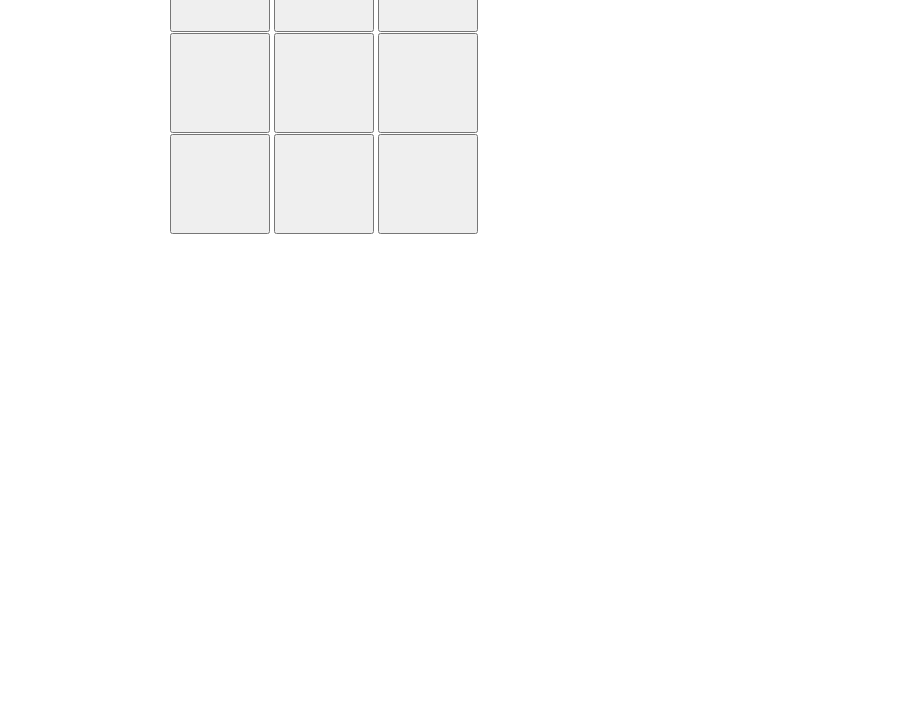
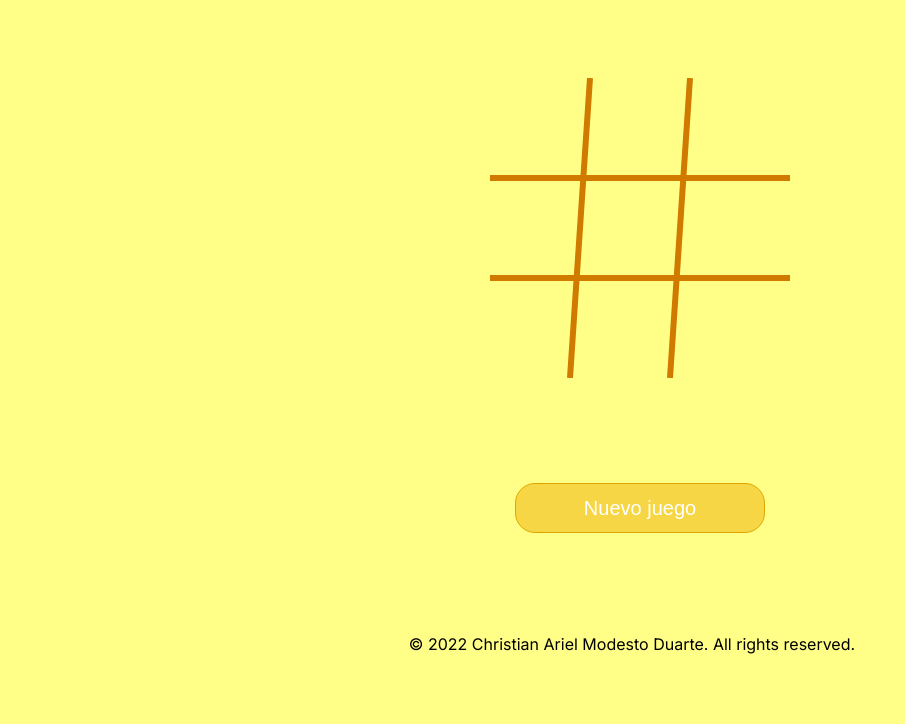
Before and after one commit to camduarte/tateti, a plain HTML site: page index.html in a window 1280 px wide. Shown: the part 76-800 px from the top of the page, without its empty margins (0-905 px from the left). Drawn offline with Linux system fonts and the light colour scheme.

Commit message:
Agrego estilo y dibujo la tabla.

```diff
--- /dev/null
+++ b/css/reset.css
@@ -0,0 +1,48 @@
+/* http://meyerweb.com/eric/tools/css/reset/
+   v2.0 | 20110126
+   License: none (public domain)
+*/
+
+html, body, div, span, applet, object, iframe,
+h1, h2, h3, h4, h5, h6, p, blockquote, pre,
+a, abbr, acronym, address, big, cite, code,
+del, dfn, em, img, ins, kbd, q, s, samp,
+small, strike, strong, sub, sup, tt, var,
+b, u, i, center,
+dl, dt, dd, ol, ul, li,
+fieldset, form, label, legend,
+table, caption, tbody, tfoot, thead, tr, th, td,
+article, aside, canvas, details, embed,
+figure, figcaption, footer, header, hgroup,
+menu, nav, output, ruby, section, summary,
+time, mark, audio, video {
+	margin: 0;
+	padding: 0;
+	border: 0;
+	font-size: 100%;
+	font: inherit;
+	vertical-align: baseline;
+}
+/* HTML5 display-role reset for older browsers */
+article, aside, details, figcaption, figure,
+footer, header, hgroup, menu, nav, section {
+	display: block;
+}
+body {
+	line-height: 1;
+}
+ol, ul {
+	list-style: none;
+}
+blockquote, q {
+	quotes: none;
+}
+blockquote:before, blockquote:after,
+q:before, q:after {
+	content: '';
+	content: none;
+}
+table {
+	border-collapse: collapse;
+	border-spacing: 0;
+}
--- a/css/tateti.css
+++ b/css/tateti.css
@@ -1,11 +1,70 @@
-main {
-  width: 940px;
-  margin: 0 auto;
+body {
+  font-family: 'Inter', sans-serif;
+  background-color: #ffff88;
 }
 
-button {
-  display: inline-block;
+.contenedor-principal {
+  height: 100vh;
+}
+
+.contenedor-logo {
+  height: 10%;
+}
+
+.logo {
+  margin-top: 8px;
+  margin-left: 8px;
+  width: 200px;
+  height: 52px;
+}
+
+.contenedor-tateti {
+  height: 70%;
+}
+
+.tateti {
+  height: 80%;
+  display: flex;
+  flex-direction: column;
+  align-items: center;
+  justify-content: center;
+}
+
+#pizarra {
+}
+
+/* .casilla {
   width: 100px;
   height: 100px;
   font-size: 40px;
+} */
+
+.botonera {
+  display: flex;
+  justify-content: center;
+  align-items: center;
+  height: 20%;
 }
+
+.btn-nuevo-juego {
+  background-color: #f6d644;
+  width: 250px;
+  height: 50px;
+  border-radius: 20px;
+  border: 1px solid #e1a700;
+  font-size: 20px;
+  color: #ffffff;
+}
+
+.copyright {
+  height: 20%;
+  display: flex;
+  justify-content: center;
+  align-items: center;
+}
+
+/* FIXME: Workaround para solucionar carga de la fuente. */
+.ocultar {
+  color: #ffff88;
+  font-family: 'Press Start 2P', cursive;
+}
--- a/index.html
+++ b/index.html
@@ -4,28 +4,33 @@
   <meta charset="UTF-8">
   <meta name="viewport" content="width=device-width, initial-scale=1">
   <title>js-tateti</title>
+  <link rel="shortcut icon" href="./img/favicon.ico" type="image/x-icon">
+  <link rel="preconnect" href="https://fonts.googleapis.com">
+  <link rel="preconnect" href="https://fonts.gstatic.com" crossorigin>
+  <link href="https://fonts.googleapis.com/css2?family=Inter&display=swap" rel="stylesheet">
+  <!-- Press Start 2  -->
+  <link rel="preconnect" href="https://fonts.googleapis.com">
+  <link rel="preconnect" href="https://fonts.gstatic.com" crossorigin>
+  <link href="https://fonts.googleapis.com/css2?family=Press+Start+2P&display=swap" rel="stylesheet">
+  <link rel="stylesheet" href="./css/reset.css">
   <link rel="stylesheet" href="./css/tateti.css">
 </head>
   <body>
-    <main>
-      <div id="tateti">
-        <div>
-          <button id="btn00" type="button"></button>
-          <button id="btn01" type="button"></button>
-          <button id="btn02" type="button"></button>
-        </div>
-        <div>
-          <button id="btn10" type="button"></button>
-          <button id="btn11" type="button"></button>
-          <button id="btn12" type="button"></button>
-        </div>
-        <div>
-          <button id="btn20" type="button"></button>
-          <button id="btn21" type="button"></button>
-          <button id="btn22" type="button"></button>
-        </div>
-      </div>
-    </main>
+    <div class="contenedor-principal">
+      <header class="contenedor-logo">
+        <img class="logo" src="./img/wadsoft-logo.png" alt="Logo WADSoft">
+      </header>
+      <main class="contenedor-tateti">
+          <div class="tateti">
+            <canvas id="pizarra" width="300px" height="300px"></canvas>
+          </div>
+          <div class="botonera">
+            <button class="btn-nuevo-juego" type="button">Nuevo juego</button>
+          </div>
+        </main>
+        <!-- FIXME: Workaround para solucionar carga de la fuente. -->
+        <footer class="copyright"><p>&#169; 2022 Christian Ariel Modesto Duarte. All rights reserved.</p><span class="ocultar">.</span></footer>
+    </div>
   <script src="./js/tateti.js"></script>
   </body>
 </html>
--- a/js/tateti.js
+++ b/js/tateti.js
@@ -1,4 +1,36 @@
 (function() {
+  const pizarra = document.getElementById("pizarra");
+  const pincel = pizarra.getContext("2d");
+  const colorMarron = "rgb(208, 122, 0)"
+
+  // Ubicación de los símbolos.
+  const posX00 = 25;
+  const posY00 = 91;
+
+  const posX01 = 125;
+  const posY01 = 91;
+
+  const posX02 = 225;
+  const posY02 = 91;
+
+  const posX10 = 25;
+  const posY10 = 191;
+
+  const posX11 = 125;
+  const posY11 = 191;
+
+  const posX12 = 225;
+  const posY12 = 191;
+
+  const posX20 = 25;
+  const posY20 = 291;
+
+  const posX21 = 125;
+  const posY21 = 291;
+
+  const posX22 = 225;
+  const posY22 = 291;
+
   const jugador1 = "X";
   const jugador2 = "O";
   let turno = jugador1;
@@ -56,58 +88,72 @@
     }
   }
 
-  const btn00 = document.getElementById("btn00");
-  btn00.addEventListener("click", function(evento) {
-    tateti[0,0] = turno;
-    btn00.textContent = turno;
-    cambiarTurno();
-  });
-  const btn01 = document.getElementById("btn01");
-  btn01.addEventListener("click", function(evento) {
-    tateti[0,1] = turno;
-    btn01.textContent = turno;
-    cambiarTurno();
-  });
-  const btn02 = document.getElementById("btn02");
-  btn02.addEventListener("click", function(evento) {
-    tateti[0,2] = turno;
-    btn02.textContent = turno;
-    cambiarTurno();
-  });
-  const btn10 = document.getElementById("btn10");
-  btn10.addEventListener("click", function(evento) {
-    tateti[1,0] = turno;
-    btn10.textContent = turno;
-    cambiarTurno();
-  });
-  const btn11 = document.getElementById("btn11");
-  btn11.addEventListener("click", function(evento) {
-    tateti[1,1] = turno;
-    btn11.textContent = turno;
-    cambiarTurno();
-  });
-  const btn12 = document.getElementById("btn12");
-  btn12.addEventListener("click", function(evento) {
-    tateti[1,2] = turno;
-    btn12.textContent = turno;
-    cambiarTurno();
-  });
-  const btn20 = document.getElementById("btn20");
-  btn20.addEventListener("click", function(evento) {
-    tateti[2,0] = turno;
-    btn20.textContent = turno;
-    cambiarTurno();
-  });
-  const btn21 = document.getElementById("btn21");
-  btn21.addEventListener("click", function(evento) {
-    tateti[2,1] = turno;
-    btn21.textContent = turno;
-    cambiarTurno();
-  });
-  const btn22 = document.getElementById("btn22");
-  btn22.addEventListener("click", function(evento) {
-    tateti[2,2] = turno;
-    btn22.textContent = turno;
+  /**
+   * Dibuja el tateti.
+   */
+  function dibujarTateti() {
+    pincel.strokeStyle = colorMarron;
+    pincel.lineWidth = 6;
+    pincel.beginPath();
+
+    pincel.moveTo(100,0);
+    pincel.lineTo(80,300);
+    pincel.moveTo(200,0);
+    pincel.lineTo(180,300);
+
+    pincel.moveTo(0,100);
+    pincel.lineTo(300, 100);
+    pincel.moveTo(0, 200);
+    pincel.lineTo(300, 200);
+
+    pincel.stroke();
+  }
+
+  /**
+   * Dibuja X o O según corresoponda.
+   *
+   * @param x la posición en el eje x del símbolo.
+   * @param y la posición en el eje y del símbolo.
+   */
+  function dibujarSimbolo(x,y) {
+    let pressStart2PFuente = new FontFace("Press Start 2P", "url(https://fonts.gstatic.com/s/pressstart2p/v14/e3t4euO8T-267oIAQAu6jDQyK3nRivN04w.woff2) format('woff2')");
+
+    pressStart2PFuente.load().then((font) => {
+    document.fonts.add(font);
+    console.log("Font loaded");
+
+    pincel.fillStyle =  colorMarron;
+    pincel.font = "75px 'Press Start 2P', cursive";
+
+    if((x > 0 && x < 100) && (y > 0 && y < 100)) {
+      pincel.fillText(turno, posX00, posY00);
+    } else if((x > 100 && x < 200) && (y > 0 && y < 100)) {
+      pincel.fillText(turno, posX01, posY01);
+    } else if((x > 200 && x < 300) && (y > 0 && y < 100)) {
+      pincel.fillText(turno, posX02, posY02);
+    } else if((x > 0 && x < 100) && (y > 100 && y < 200)) {
+      pincel.fillText(turno, posX10, posY10);
+    } else if((x > 100 && x < 200) && (y > 100 && y < 200)) {
+      pincel.fillText(turno, posX11, posY11);
+    } else if((x > 200 && x < 300) && (y > 100 && y < 200)) {
+      pincel.fillText(turno, posX12, posY12);
+    } else if((x > 0 && x < 100) && (y > 200 && y < 300)) {
+      pincel.fillText(turno, posX20, posY20);
+    } else if((x > 100 && x < 200) && (y > 200 && y < 300)) {
+      pincel.fillText(turno, posX21, posY21);
+    } else if((x > 200 && x < 300) && (y > 200 && y < 300)) {
+      pincel.fillText(turno, posX22, posY22);
+    }
+    });
+  }
+
+  dibujarTateti();
+
+  pizarra.addEventListener("click", function(evento) {
+    const rect = pizarra.getBoundingClientRect();
+    const x = evento.clientX - rect.left;
+    const y = evento.clientY - rect.top;
+    dibujarSimbolo(x, y);
     cambiarTurno();
   });
 })();
```
Also changed, not shown: img/favicon.ico (added), img/wadsoft-logo.png (added).
